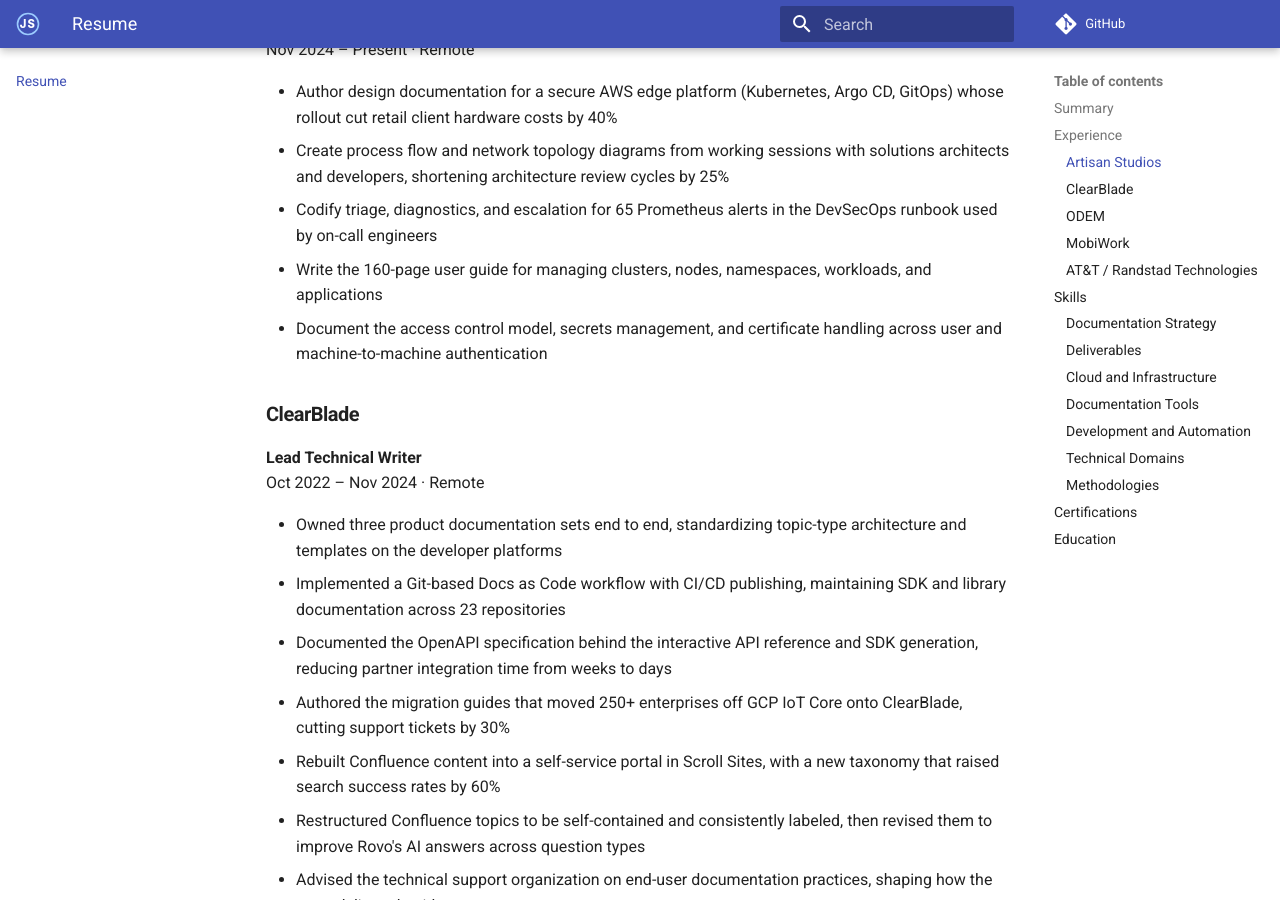
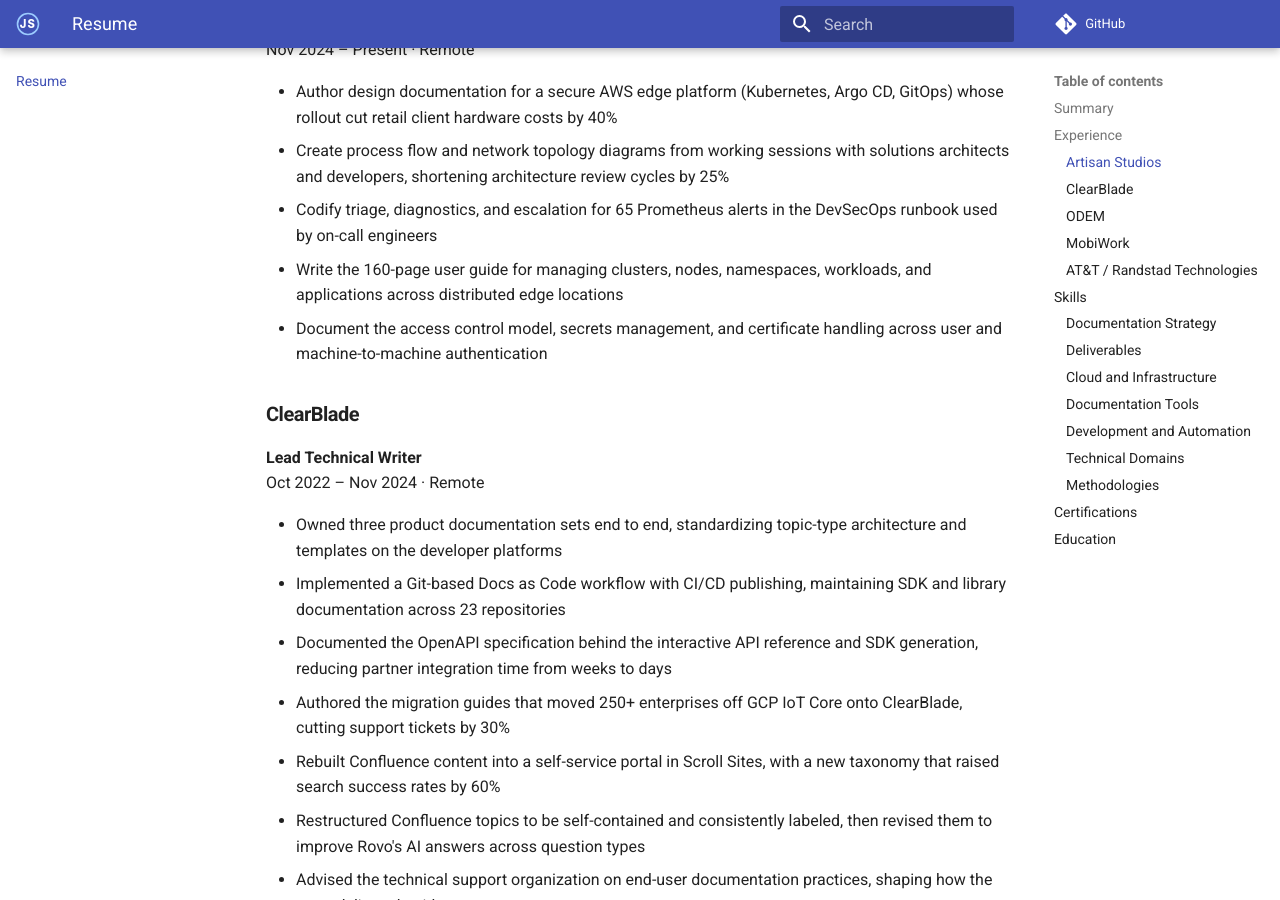
Before and after one commit to jslavin-docs/jslavin-docs.github.io, an MkDocs documentation site: the page built from docs/resume.md, in a window 1280 px wide and 900 px high, scrolled down 693 px. Built offline with MkDocs 1.6.1 and Material for MkDocs 9.7.7, drawn with Linux system fonts in a browser that asks for light colours; comment, search, counter and statistics services are not loaded.

Commit message:
Update resume

```diff
--- a/docs/resume.md
+++ b/docs/resume.md
@@ -27,7 +27,7 @@
 - Author design documentation for a secure AWS edge platform (Kubernetes, Argo CD, GitOps) whose rollout cut retail client hardware costs by 40%
 - Create process flow and network topology diagrams from working sessions with solutions architects and developers, shortening architecture review cycles by 25%
 - Codify triage, diagnostics, and escalation for 65 Prometheus alerts in the DevSecOps runbook used by on-call engineers
-- Write the 160-page user guide for managing clusters, nodes, namespaces, workloads, and applications
+- Write the 160-page user guide for managing clusters, nodes, namespaces, workloads, and applications across distributed edge locations
 - Document the access control model, secrets management, and certificate handling across user and machine-to-machine authentication
 
 ### ClearBlade
```
Also changed, not shown: 1 other file.
